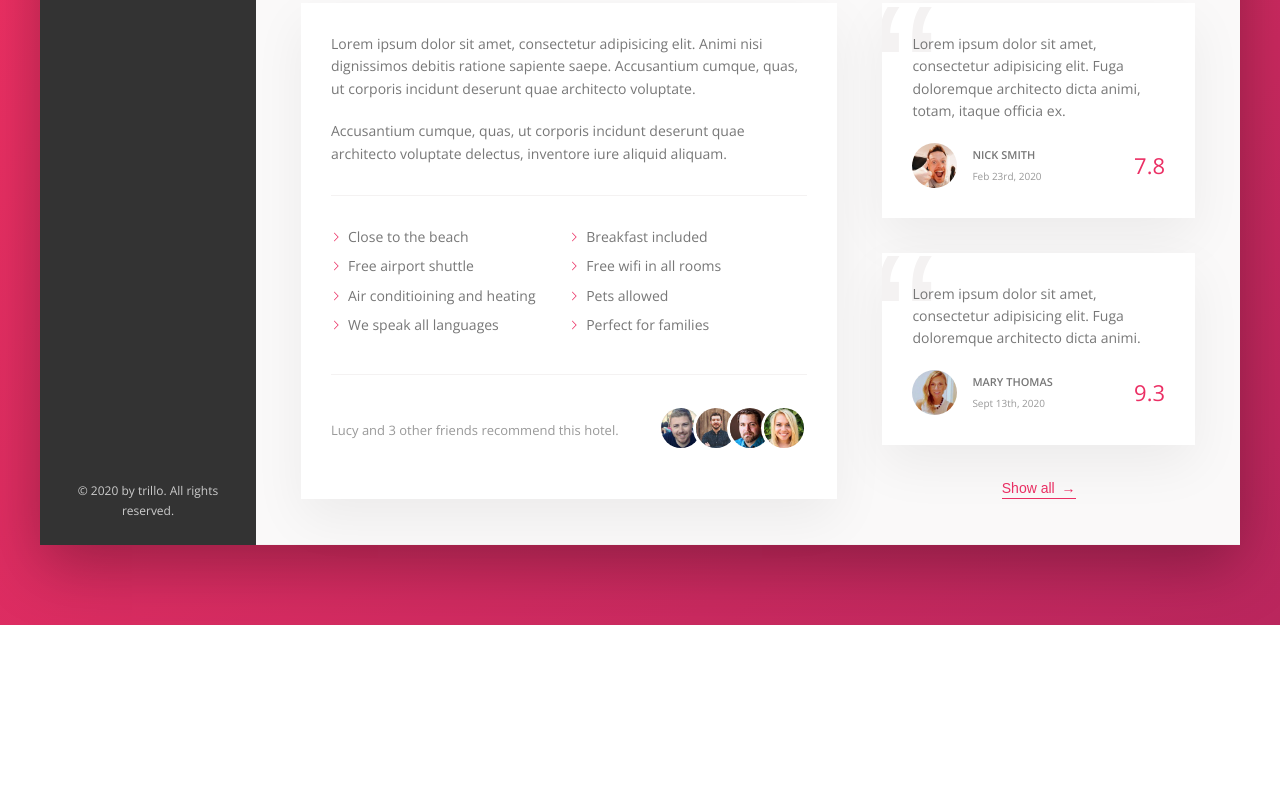
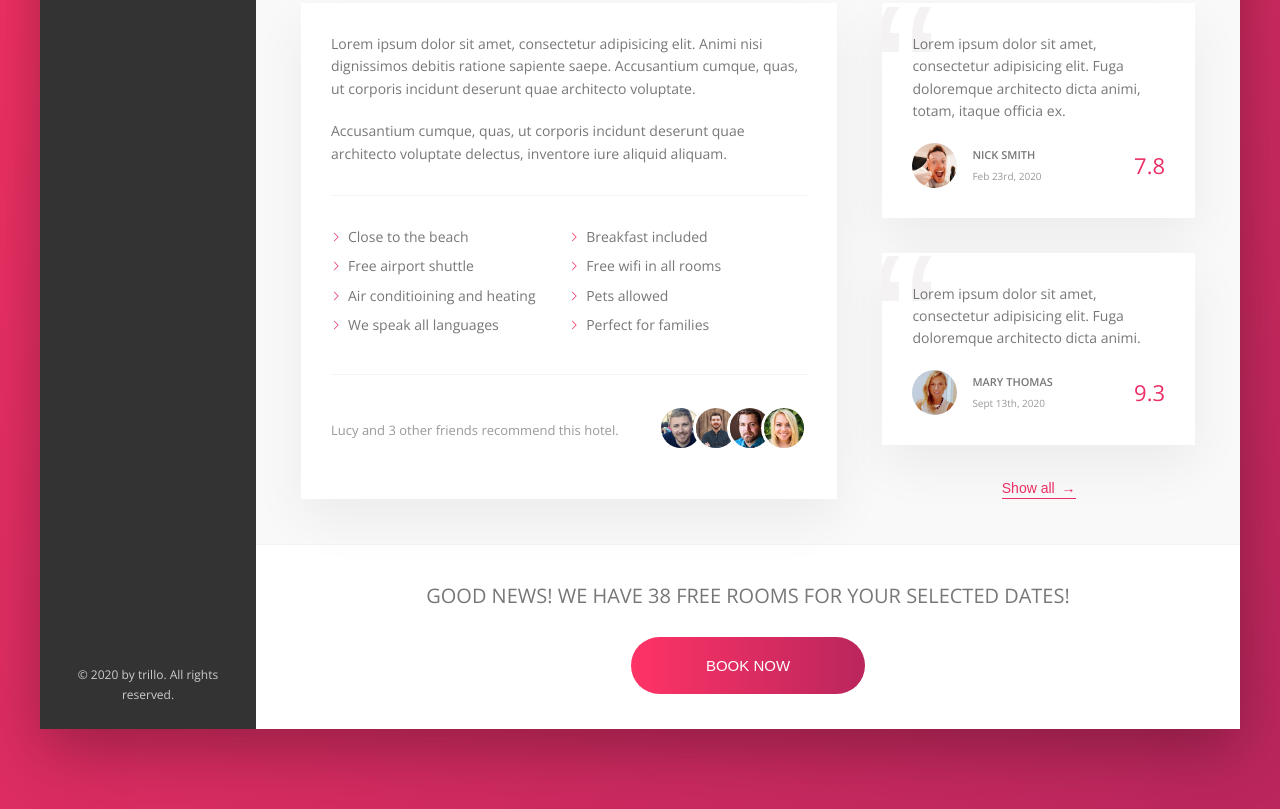
Before and after one commit to tlorent/advancedcss-trillo, a website: page index.html in a window 1280 px wide. Shown: the part 644-1453 px from the top of the page. Before the commit the page ends 1269 px from the top, so only its background shows below. Drawn offline with nearby package versions, Linux system fonts and the light colour scheme.

Commit message:
feat: Add cta.

```diff
--- a/index.html
+++ b/index.html
@@ -244,6 +244,16 @@
               <button class="btn-inline">Show all <span>&rarr;</span></button>
             </div>
           </div>
+
+          <div class="cta">
+            <div class="cta__book-now">
+              Good news! We have 38 free rooms for your selected dates!
+            </div>
+            <button class="btn">
+              <span class="btn__visible">Book now</span>
+              <span class="btn__invisible">Only 666 rooms left!</span>
+            </button>
+          </div>
         </main>
       </div>
     </div>
--- a/sass/_components.scss
+++ b/sass/_components.scss
@@ -424,3 +424,75 @@
     z-index: 1;
   }
 }
+
+// CTA
+.cta {
+  padding: 3.5rem 0;
+  text-align: center;
+
+  &__book-now {
+    font-size: 2rem;
+    font-weight: 300;
+    text-transform: uppercase;
+    margin-bottom: 2.5rem;
+  }
+}
+
+.btn {
+  font-size: 1.5rem;
+  border: none;
+  font-weight: 300;
+  text-transform: uppercase;
+  border-radius: 100px;
+  background-image: linear-gradient(
+    to right,
+    var(--color-primary-light),
+    var(--color-primary-dark)
+  );
+  color: #fff;
+  position: relative;
+  cursor: pointer;
+
+  overflow: hidden;
+
+  & > * {
+    display: inline-block;
+
+    // height is needed for translateY to work
+    height: 100%;
+    width: 100%;
+    transition: all 0.2s;
+  }
+
+  &__visible {
+    padding: 2rem 7.5rem;
+  }
+
+  &__invisible {
+    position: absolute;
+    padding: 2rem 0;
+    left: 0;
+    top: -100%; /* moves it up the size of the element. so if an element is 50px high, it will move up 50px. */
+  }
+
+  &:hover {
+    background-image: linear-gradient(
+      to left,
+      var(--color-primary-light),
+      var(--color-primary-dark)
+    );
+  }
+
+  &:hover &__visible {
+    transform: translateY(100%);
+  }
+
+  &:hover &__invisible {
+    top: 0;
+  }
+
+  &:focus {
+    outline: none;
+    animation: pulsate 1s infinite;
+  }
+}
--- a/sass/main.scss
+++ b/sass/main.scss
@@ -1,3 +1,3 @@
 @import "base";
+@import "components";
 @import "layout";
-@import "components";
```
Also changed, not shown: css/style.css.
